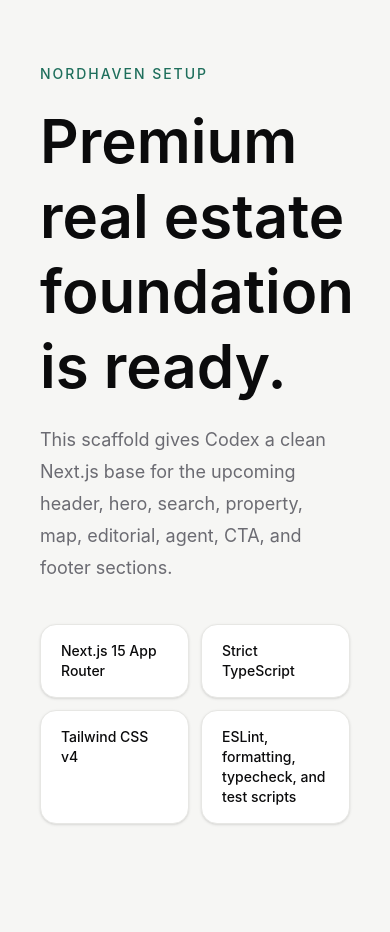
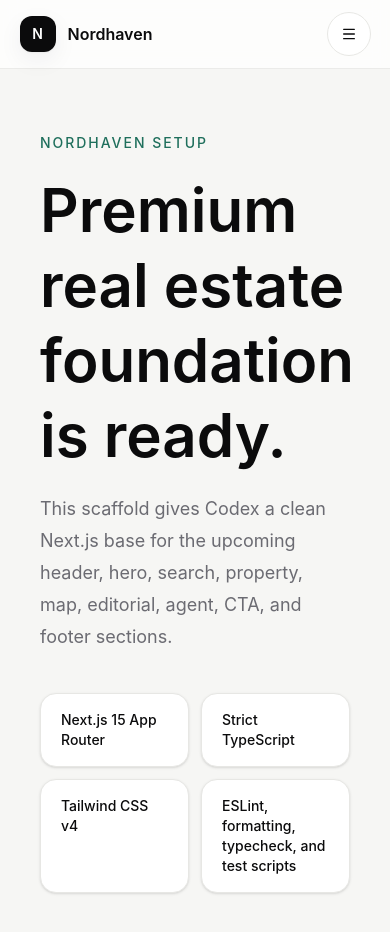
Before and after one commit to iamramishka/real-state-web, a Next.js app: page / in a window 390 px wide. Shown: the top 932 px of the page. Before the commit the page ends 888 px from the top, so only its background shows below. Built offline with nearby package versions, Linux system fonts and the light colour scheme.

Commit message:
feat: add responsive header navigation
Add typed Nordhaven nav data, a sticky desktop/mobile header with Radix sheet mobile menu, and mount it in the app layout for verification.

```diff
--- a/app/layout.tsx
+++ b/app/layout.tsx
@@ -1,4 +1,7 @@
 import type { Metadata } from "next";
+
+import { Header } from "@/layouts/Header";
+
 import "../styles/globals.css";
 
 export const metadata: Metadata = {
@@ -17,7 +20,10 @@ type RootLayoutProps = Readonly<{
 export default function RootLayout({ children }: RootLayoutProps) {
   return (
     <html lang="en">
-      <body>{children}</body>
+      <body>
+        <Header />
+        {children}
+      </body>
     </html>
   );
 }
--- a/codex/tasks.md
+++ b/codex/tasks.md
@@ -20,7 +20,7 @@ All build tasks are **blocked until Phase 0 planning is approved**.
 
 | ID | Task | Status | Branch | Allowed files | Verify |
 |---|---|---|---|---|
-| X-010 | Header/Navbar + MobileMenu | blocked | feature/codex-header-hero | `layouts/Header.tsx`, `data/nav.ts` | lint, a11y, 8 breakpoints |
+| X-010 | Header/Navbar + MobileMenu | in_review | feature/codex-header-hero | `layouts/Header.tsx`, `data/nav.ts` | lint, a11y, 8 breakpoints |
 | X-011 | Hero section | blocked | feature/codex-header-hero | `sections/Hero.tsx` | LCP/CLS, alt text |
 | X-012 | AI search bar + form | blocked | feature/codex-search | `sections/SearchBar.tsx`, `components/forms/SearchForm.tsx` | labelled inputs, submit |
 | X-013 | Suggestion chips + filters | blocked | feature/codex-search | `components/ui/Chip.tsx`, `data/suggestions.ts`, `data/filters.ts` | keyboard, scroll |
@@ -48,3 +48,4 @@ All build tasks are **blocked until Phase 0 planning is approved**.
 - X-002 — Installed shadcn/Radix primitive dependencies and added `components.json`, `lib/utils.ts`, and base primitives in `components/ui/**` (`Button`, `Input`, `Label`, `Textarea`, `Card`, `Badge`, `Separator`, `Dialog`, `Sheet`) in `../worktrees/codex-frontend` on `feature/codex-setup`. Commands run: `npm install`, `npm audit --audit-level=moderate`, `npm run lint`, `npm run typecheck`, `npm run test`, `npm run build`. Result: all checks passed; test command currently has no test files until X-003. Next: review X-002, then continue with X-003.
 - X-003 — Added fuller tooling in `../worktrees/codex-frontend` on `feature/codex-setup`: stricter ESLint with jsx-a11y, Prettier Tailwind sorting with Codex-safe ignore rules, Vitest config/setup with a unit test, Playwright config with Chromium/Firefox/WebKit plus 8 responsive viewport projects, and seed e2e/a11y specs. Commands run: `npm install`, `npx playwright install chromium firefox webkit`, `npm run format`, `npm run format:check`, `npm run lint`, `npm run typecheck`, `npm run test`, `npm run build`, `npm run test:e2e`, `npm run test:a11y`, `npm audit --audit-level=moderate`. Result: all checks passed; e2e 14/14, a11y 3/3, unit 1/1, audit 0 vulnerabilities. Next: review X-003, then continue with X-004 design-token implementation.
 - X-004 — Implemented Tailwind v4 CSS-first design tokens from `docs/design-system.md` in `styles/globals.css` on `feature/codex-tokens`: Nordhaven color variables, Tailwind color aliases, typography scale, font family tokens, spacing/layout tokens, radii, shadows, 8 required breakpoints, focus/selection defaults, media element defaults, container/section helpers, and reduced-motion handling. Commands run: `npm run format:check`, `npm run lint`, `npm run typecheck`, `npm run test`, `npm run build`, `npm run test:e2e`, `npm run test:a11y`, `npm audit --audit-level=moderate`. Result: all checks passed; e2e 14/14, a11y 3/3, unit 1/1, audit 0 vulnerabilities. Next: review X-004, then Phase 1 is ready for review/merge sequencing.
+- X-010 — Added the Nordhaven header/navbar and mobile menu on `feature/codex-header-hero`: `data/nav.ts` supplies typed nav config, `layouts/Header.tsx` renders logo, desktop nav, contact CTA, and Radix sheet mobile menu, and `app/layout.tsx` mounts the header so e2e/a11y checks exercise it. Commands run: `npm install`, `npm run format`, `npm run format:check`, `npm run lint`, `npm run typecheck`, `npm run test`, `npm run build`, `npm run test:e2e`, `npm run test:a11y`. Result: all checks passed; e2e 14/14 including 8 responsive widths, a11y 3/3, unit 1/1. Next: review X-010, then continue with X-011 Hero section on the same branch.
--- /dev/null
+++ b/data/nav.ts
@@ -0,0 +1,33 @@
+export interface NavItem {
+  label: string;
+  href: string;
+  ariaLabel?: string;
+}
+
+export interface NavConfig {
+  brand: string;
+  items: NavItem[];
+  cta: {
+    label: string;
+    href: string;
+  };
+}
+
+export const navConfig = {
+  brand: "Nordhaven",
+  items: [
+    { label: "Buy", href: "/buy", ariaLabel: "Browse homes to buy" },
+    {
+      label: "Sell",
+      href: "/sell",
+      ariaLabel: "Learn how to sell with Nordhaven",
+    },
+    { label: "Rent", href: "/rent", ariaLabel: "Browse homes to rent" },
+    { label: "Agents", href: "/agents", ariaLabel: "Meet Nordhaven agents" },
+    { label: "News", href: "/news", ariaLabel: "Read real estate news" },
+  ],
+  cta: {
+    label: "Contact us",
+    href: "/contact",
+  },
+} satisfies NavConfig;
--- /dev/null
+++ b/layouts/Header.tsx
@@ -0,0 +1,137 @@
+"use client";
+
+import Link from "next/link";
+import { Menu } from "lucide-react";
+
+import { Button } from "@/components/ui/button";
+import {
+  Sheet,
+  SheetClose,
+  SheetContent,
+  SheetDescription,
+  SheetHeader,
+  SheetTitle,
+  SheetTrigger,
+} from "@/components/ui/sheet";
+import { navConfig } from "@/data/nav";
+import { cn } from "@/lib/utils";
+
+function LogoMark() {
+  return (
+    <span
+      aria-hidden="true"
+      className="bg-ink text-on-ink shadow-soft flex size-9 items-center justify-center rounded-md text-sm font-semibold"
+    >
+      N
+    </span>
+  );
+}
+
+function BrandLink({ className }: { className?: string }) {
+  return (
+    <Link
+      aria-label="Nordhaven home"
+      className={cn("flex min-h-11 items-center gap-3", className)}
+      href="/"
+    >
+      <LogoMark />
+      <span className="font-display text-ink text-base font-semibold tracking-normal">
+        {navConfig.brand}
+      </span>
+    </Link>
+  );
+}
+
+function DesktopNav() {
+  return (
+    <nav aria-label="Primary navigation" className="hidden md:block">
+      <ul className="flex items-center gap-1">
+        {navConfig.items.map((item) => (
+          <li key={item.href}>
+            <Link
+              aria-label={item.ariaLabel}
+              className="rounded-pill text-ink-700 hover:bg-bg-soft hover:text-ink focus-visible:ring-accent focus-visible:ring-offset-surface inline-flex min-h-11 items-center px-4 text-sm font-medium transition-colors focus-visible:ring-2 focus-visible:ring-offset-2 focus-visible:outline-none"
+              href={item.href}
+            >
+              {item.label}
+            </Link>
+          </li>
+        ))}
+      </ul>
+    </nav>
+  );
+}
+
+function MobileMenu() {
+  return (
+    <Sheet>
+      <SheetTrigger asChild>
+        <Button
+          aria-label="Open navigation menu"
+          className="md:hidden"
+          size="icon"
+          type="button"
+          variant="secondary"
+        >
+          <Menu aria-hidden="true" />
+        </Button>
+      </SheetTrigger>
+      <SheetContent
+        aria-describedby="mobile-navigation-description"
+        className="w-full max-w-sm"
+        side="right"
+      >
+        <SheetHeader>
+          <SheetTitle>
+            <BrandLink />
+          </SheetTitle>
+          <SheetDescription
+            className="sr-only"
+            id="mobile-navigation-description"
+          >
+            Nordhaven primary navigation.
+          </SheetDescription>
+        </SheetHeader>
+        <nav aria-label="Mobile navigation" className="mt-6">
+          <ul className="flex flex-col gap-2">
+            {navConfig.items.map((item) => (
+              <li key={item.href}>
+                <SheetClose asChild>
+                  <Link
+                    aria-label={item.ariaLabel}
+                    className="text-ink hover:bg-bg-soft focus-visible:ring-accent flex min-h-11 items-center rounded-lg px-3 text-base font-medium transition-colors focus-visible:ring-2 focus-visible:outline-none"
+                    href={item.href}
+                  >
+                    {item.label}
+                  </Link>
+                </SheetClose>
+              </li>
+            ))}
+          </ul>
+        </nav>
+        <SheetClose asChild>
+          <Button asChild className="mt-8 w-full">
+            <Link href={navConfig.cta.href}>{navConfig.cta.label}</Link>
+          </Button>
+        </SheetClose>
+      </SheetContent>
+    </Sheet>
+  );
+}
+
+export function Header() {
+  return (
+    <header className="border-line/80 bg-surface/90 supports-[backdrop-filter]:bg-surface/75 sticky top-0 z-40 border-b backdrop-blur">
+      <div className="container-page flex min-h-16 items-center justify-between gap-4 py-3">
+        <BrandLink />
+        <DesktopNav />
+        <div className="flex items-center gap-2">
+          <Button asChild className="hidden md:inline-flex" variant="default">
+            <Link href={navConfig.cta.href}>{navConfig.cta.label}</Link>
+          </Button>
+          <MobileMenu />
+        </div>
+      </div>
+    </header>
+  );
+}
```
